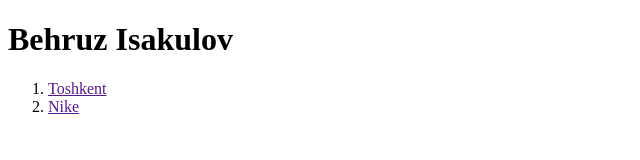
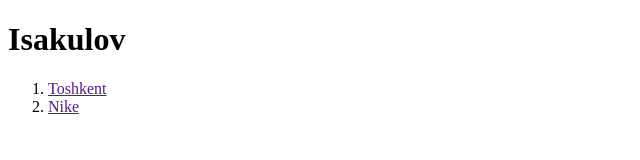
Before and after one commit to IsakulovBehruz/IsakulovBehruz.github.io, a plain HTML site: page index.html in a window 1280 px wide. Shown: the whole page, without its empty margins (0-640 px from the left). Drawn offline with Linux system fonts and the light colour scheme.

Commit message:
Behruzni olib tashladm
Behruzni olib tashladm

```diff
--- a/index.html
+++ b/index.html
@@ -8,7 +8,7 @@
 </head>
 <body>
 
-<h1>Behruz Isakulov</h1>
+<h1> Isakulov</h1>
 <ol type="1">
     <li><a href="">Toshkent</a></li>
     <li><a href="">Nike</a></li>
```
